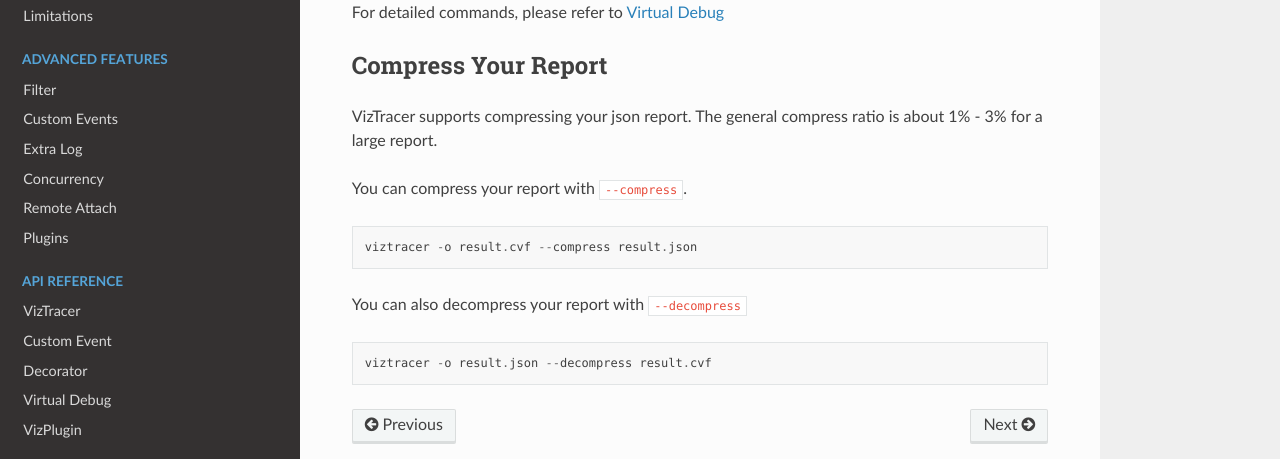
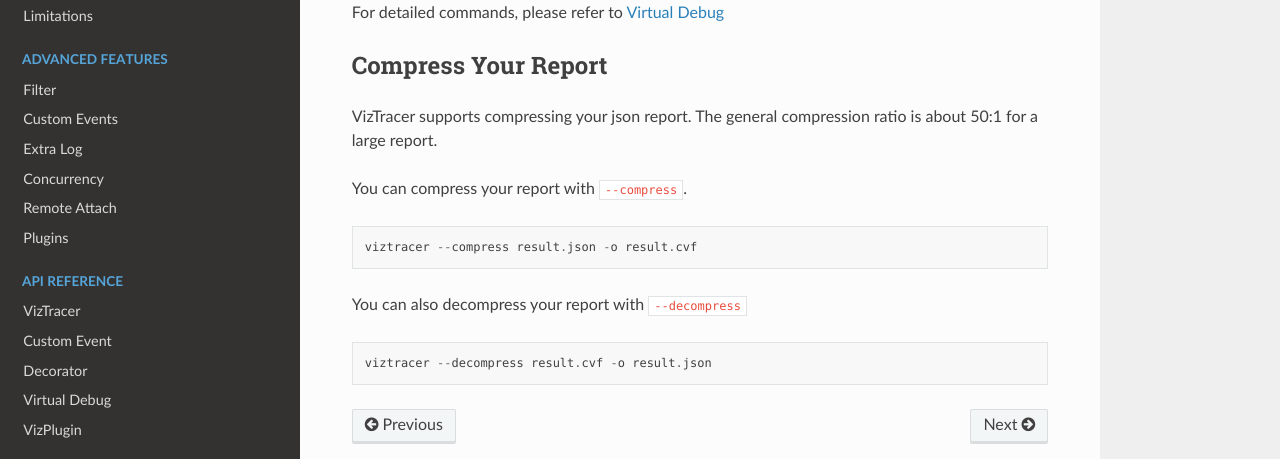
Before and after one commit to gaogaotiantian/viztracer, a Sphinx documentation site: the page built from docs/source/basic_usage.rst, in a window 1280 px wide and 900 px high, scrolled down 5051 px. Shown: the part 326-785 px from the top of the window. Built offline with Sphinx 7.4.7 and the Read the Docs theme 2.0.0, drawn with Linux system fonts in a browser that asks for light colours.

Commit message:
update docs

```diff
--- a/docs/source/basic_usage.rst
+++ b/docs/source/basic_usage.rst
@@ -258,16 +258,16 @@
 Compress Your Report
 --------------------
 
-VizTracer supports compressing your json report. The general compress ratio is about 1% - 3% for a large report.
+VizTracer supports compressing your json report. The general compression ratio is about 50:1 for a large report.
 
 You can compress your report with ``--compress``.
 
 .. code-block::
 
-    viztracer -o result.cvf --compress result.json
+    viztracer --compress result.json -o result.cvf
 
 You can also decompress your report with ``--decompress``
 
 .. code-block::
 
-    viztracer -o result.json --decompress result.cvf
+    viztracer --decompress result.cvf -o result.json
```
